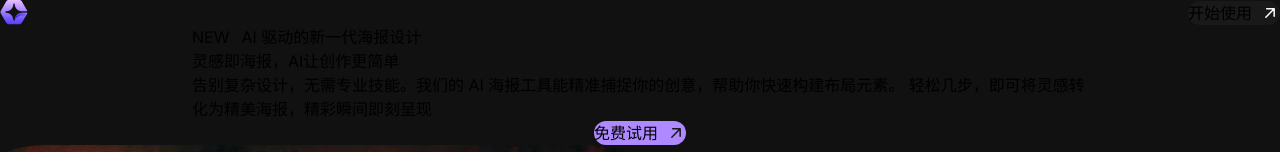
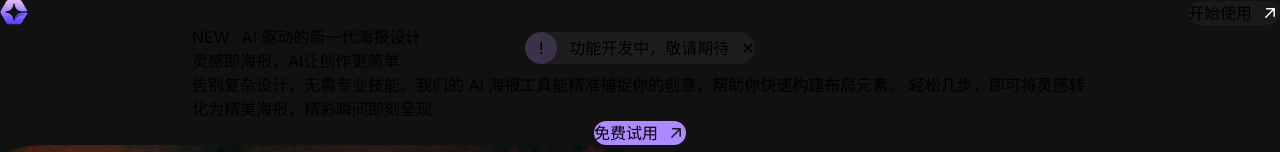
Before and after one commit to wanbiao1993usa/canva-like-home, a Next.js app: page / in a window 1280 px wide. Shown: the top 152 px of the page. Built offline with nearby package versions, Linux system fonts and the light colour scheme.

Commit message:
feat: Add feature not available prompt

```diff
--- a/src/app/layout.tsx
+++ b/src/app/layout.tsx
@@ -1,6 +1,7 @@
 import type { ReactNode } from "react";
 import "./globals.css";
 import { fontSans } from "./fonts";
+import { ToastProvider } from "../components/common/toast";
 
 export const metadata = {
   title: "CanDe",
@@ -23,7 +24,10 @@ export default function RootLayout({ children }: RootLayoutProps) {
       <body
         className={`${fontSans.className} relative min-h-screen bg-[#111111] text-[#e5e5e5] antialiased before:absolute before:inset-0 before:-z-10 before:content-[''] before:pointer-events-none before:opacity-80 before:blur-[1px] before:bg-[radial-gradient(circle_at_center,_rgba(200,200,200,0.1)_1px,_transparent_1px)] before:bg-[size:6px_6px]`}
       >
-        <div className="relative z-10">{children}</div>
+        {/* 2025-11-11 14:20: ToastProvider 注入全局提示能力 */}
+        <ToastProvider>
+          <div className="relative z-10">{children}</div>
+        </ToastProvider>
       </body>
     </html>
   );
--- a/src/components/common/Header.tsx
+++ b/src/components/common/Header.tsx
@@ -3,28 +3,35 @@
 import Link from "next/link";
 import { usePathname } from "next/navigation";
 import { transitionAll } from "../../ui";
+import { useFeatureToast } from "./toast";
 
 type NavItem = {
   id: string;
   href: string;
   label: string;
   matchPath?: string;
+  comingSoon?: boolean;
 };
 
 /**
  * 2025-11-10 20:50: 导航新增“联系我们”，用于高亮 Contact 页面
+ */
+/**
+ * 2025-11-11 14:45: comingSoon 标记统一唤起“功能开发中”提示
  */
 const navItems: NavItem[] = [
   { id: "home", href: "/", label: "主页", matchPath: "/" },
   { id: "ideas", href: "/inspiration", label: "灵感", matchPath: "/inspiration" },
   { id: "pricing", href: "/pricing", label: "定价", matchPath: "/pricing" },
   { id: "contact", href: "/contact", label: "联系我们", matchPath: "/contact" },
-  { id: "about", href: "/#about", label: "关于", matchPath: "/about" },
+  { id: "about", href: "/#about", label: "关于", matchPath: "/about", comingSoon: true },
 ];
 
 // 2025-10-30: Header 视觉与交互细节，匹配品牌基调
 export default function Header() {
   const pathname = usePathname() ?? "/";
+  const notifyLanguageFeature = useFeatureToast("多语言支持开发中，敬请期待");
+  const notifyNavFeature = useFeatureToast("功能开发中，敬请期待");
 
   const handleStartClick = () => {
     if (typeof window !== "undefined") {
@@ -74,6 +81,7 @@ export default function Header() {
           aria-label="主导航"
           className="flex items-center gap-1 rounded-[32px] border border-[#414141] bg-white/10 p-[5px] shadow-[0_16px_34px_rgba(0,0,0,0.35)] backdrop-blur-[2px]"
         >
+          {/* 2025-11-11 14:45: 未完成导航点击仅提示 */}
           {navItems.map((item) => {
             const active = isRouteActive(item);
             return (
@@ -81,7 +89,9 @@ export default function Header() {
                 key={item.id}
                 href={item.href}
                 aria-current={active ? "page" : undefined}
-                className={active ? navActiveClass : navLinkBase}
+                aria-disabled={item.comingSoon}
+                onClick={item.comingSoon ? notifyNavFeature : undefined}
+                className={`${active ? navActiveClass : navLinkBase} ${item.comingSoon ? "cursor-not-allowed opacity-70" : ""}`}
               >
                 {item.label}
               </Link>
@@ -93,7 +103,8 @@ export default function Header() {
       {/* 2025-11-08: 右侧工具栏，包含语言切换与 CTA */}
       <div className="hidden w-auto items-center justify-end gap-2 xl:flex">
         <div className="flex items-center gap-2">
-          <button className={languageBtnClass} aria-label="切换语言" type="button">
+          {/* 2025-11-11 14:25: 语言切换暂未开放，点击提示 */}
+          <button className={languageBtnClass} aria-label="切换语言" type="button" onClick={notifyLanguageFeature}>
             <span className="whitespace-nowrap text-white">简体中文</span>
             <img src="/assets/icons/chevron-down.svg" alt="" aria-hidden />
           </button>
--- /dev/null
+++ b/src/components/common/toast/ToastProvider.tsx
@@ -0,0 +1,129 @@
+'use client';
+
+import {
+  createContext,
+  useCallback,
+  useContext,
+  useEffect,
+  useMemo,
+  useRef,
+  useState,
+  type MouseEventHandler,
+  type ReactNode,
+} from "react";
+
+type ToastContextValue = {
+  showToast: (message?: string) => void;
+  hideToast: () => void;
+};
+
+const DEFAULT_TOAST_MESSAGE = "功能开发中，敬请期待";
+const TOAST_DURATION = 3200;
+
+const ToastContext = createContext<ToastContextValue | null>(null);
+
+/**
+ * 2025-11-11 14:20: 提供全局 Toast 上下文，集中管理提示文案与显隐
+ */
+export function ToastProvider({ children }: { children: ReactNode }) {
+  const [toastState, setToastState] = useState({
+    visible: false,
+    message: DEFAULT_TOAST_MESSAGE,
+  });
+  const timerRef = useRef<ReturnType<typeof setTimeout> | null>(null);
+
+  const hideToast = useCallback(() => {
+    setToastState((prev) => ({
+      ...prev,
+      visible: false,
+    }));
+  }, []);
+
+  const showToast = useCallback(
+    (message?: string) => {
+      const text = message?.trim() || DEFAULT_TOAST_MESSAGE;
+      setToastState({ visible: true, message: text });
+
+      if (timerRef.current) {
+        clearTimeout(timerRef.current);
+      }
+      timerRef.current = setTimeout(() => {
+        hideToast();
+      }, TOAST_DURATION);
+    },
+    [hideToast],
+  );
+
+  useEffect(() => {
+    return () => {
+      if (timerRef.current) {
+        clearTimeout(timerRef.current);
+      }
+    };
+  }, []);
+
+  const contextValue = useMemo(
+    () => ({
+      showToast,
+      hideToast,
+    }),
+    [showToast, hideToast],
+  );
+
+  return (
+    <ToastContext.Provider value={contextValue}>
+      {children}
+
+      {/* 2025-11-11 14:20: 全局 Toast 展示层，固定在视口底部 */}
+      <div className="pointer-events-none fixed inset-x-0 top-8 z-[1200] flex justify-center px-4">
+        <div
+          role="status"
+          aria-live="polite"
+          aria-atomic="true"
+          className={`pointer-events-auto flex max-w-[420px] items-center gap-3 rounded-2xl border border-white/15 bg-[#1f1f1f]/95 px-5 py-3 text-sm text-white shadow-[0_18px_38px_rgba(0,0,0,0.45)] backdrop-blur-md transition-all duration-200 ${toastState.visible ? "translate-y-0 opacity-100" : "translate-y-4 opacity-0"
+            }`}
+        >
+          <span className="inline-flex h-8 w-8 items-center justify-center rounded-full bg-[#AE89FF]/20 text-[#AE89FF]">
+            !
+          </span>
+          <p className="flex-1 text-[15px] leading-6">{toastState.message}</p>
+          <button
+            type="button"
+            aria-label="关闭提示"
+            onClick={hideToast}
+            className="text-white/70 cursor-pointer transition-colors hover:text-white"
+          >
+            ✕
+          </button>
+        </div>
+      </div>
+    </ToastContext.Provider>
+  );
+}
+
+/**
+ * 2025-11-11 14:20: 提供 Toast 调用入口，便于在任意客户端组件中触发提示
+ */
+export function useGlobalToast() {
+  const context = useContext(ToastContext);
+  if (!context) {
+    throw new Error("useGlobalToast must be used within ToastProvider");
+  }
+  return context;
+}
+
+/**
+ * 2025-11-11 14:20: 返回预置“功能开发中”提示的点击处理器
+ */
+export function useFeatureToast(message?: string) {
+  const { showToast } = useGlobalToast();
+
+  return useCallback<MouseEventHandler<HTMLElement>>(
+    (event) => {
+      event?.preventDefault();
+      event?.stopPropagation();
+      showToast(message);
+    },
+    [message, showToast],
+  );
+}
--- /dev/null
+++ b/src/components/common/toast/index.ts
@@ -0,0 +1 @@
+export { ToastProvider, useFeatureToast, useGlobalToast } from "./ToastProvider";
--- a/src/components/pricing/FAQSection.tsx
+++ b/src/components/pricing/FAQSection.tsx
@@ -28,12 +28,12 @@ const faqData: FAQEntry[] = [
   {
     id: "faq-2",
     question: "AI 生成的海报设计需要多长时间？",
-    answer: "通常在几秒内即可生成初稿，随后可继续编辑和微调，整个过程一般不超过 5 分钟。",
+    answer: "通常在几分钟内即可生成初稿，随后可继续编辑和微调，整个过程一般不超过 30 分钟。",
   },
   {
     id: "faq-3",
     question: "支持哪些文件格式导出？",
-    answer: "支持 PNG、JPG、PDF、SVG 等多种格式。专业版及以上可启用高分辨率导出。",
+    answer: "支持 JSON、PNG、JPG、JPEG、SVG 等多种格式。专业版及以上可启用高分辨率导出。",
   },
   {
     id: "faq-4",
@@ -43,7 +43,7 @@ const faqData: FAQEntry[] = [
   {
     id: "faq-5",
     question: "是否支持团队协作？",
-    answer: "专业版和企业版均支持团队协作，允许邀请成员共同编辑，实时同步修改内容。",
+    answer: "暂时不支持团队协作，等待后续功能开发。",
   },
   {
     id: "faq-6",
--- a/src/components/pricing/PricingCards.tsx
+++ b/src/components/pricing/PricingCards.tsx
@@ -57,7 +57,7 @@ const pricingData: PricingTier[] = [
     price: 29,
     period: "月",
     description: "最适合专业人士，解锁全部高级功能",
-    features: ["无限次AI生成", "高级模版", "50GB存储空间", "优先支持", "团队协作", "高级编辑工具"],
+    features: ["无限次AI生成", "基础模版", "50GB存储空间", "优先支持", "高级编辑工具"],
     highlighted: true,
     ctaText: "开始使用",
     ctaVariant: "primary",
@@ -69,7 +69,7 @@ const pricingData: PricingTier[] = [
     price: 99,
     period: "月",
     description: "适合大型团队，统一管理，高效协同",
-    features: ["专业版全功能", "自定义AI模型", "无限存储空间", "全天候电话支持", "高级分析", "白标选项"],
+    features: ["专业版全功能", "自定义AI模型", "无限存储空间", "全天候专家支持", "高级分析"],
     ctaText: "开始使用",
     ctaVariant: "secondary",
   },
```
Also changed, not shown: src/components/common/Footer.tsx (+66 -8 lines), 8 other files (tests, documents, lock files or other folders).
